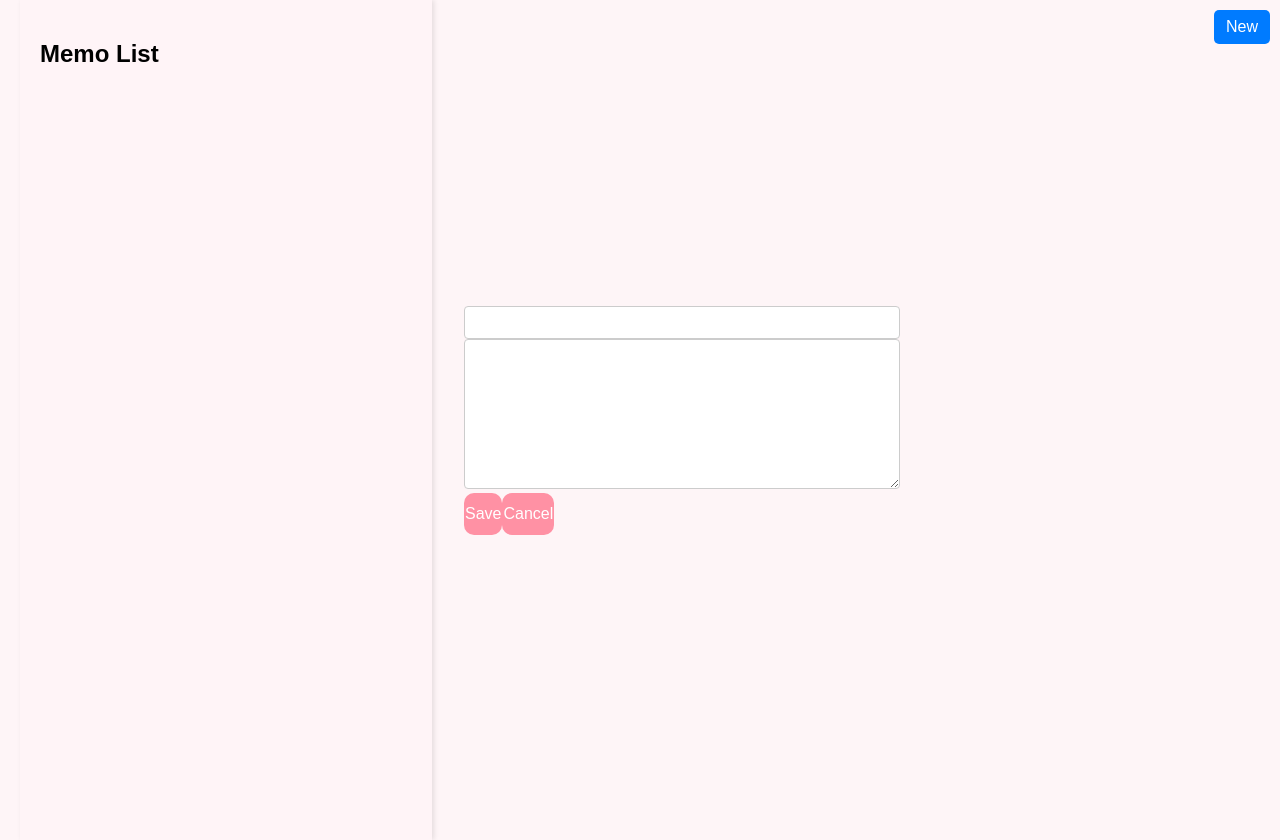
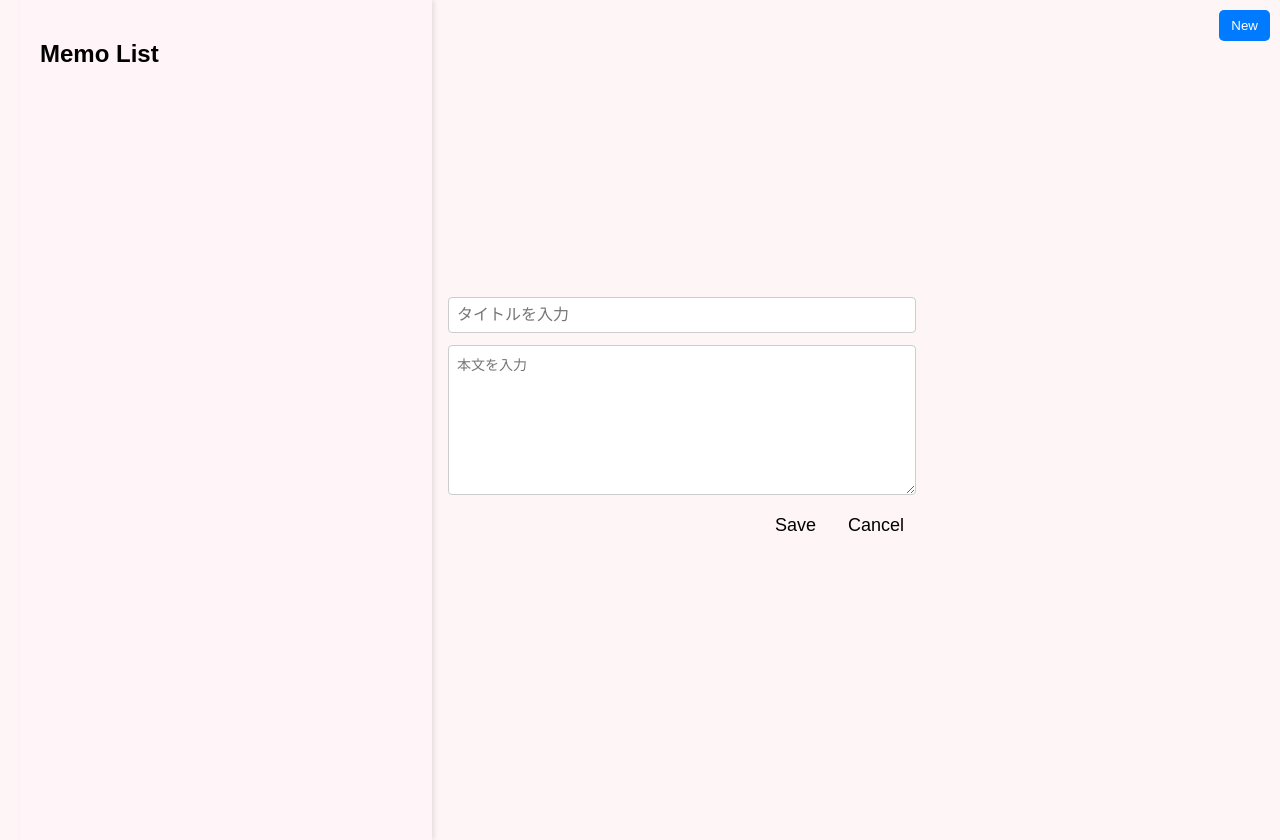
Before and after one commit to 2i-7/memo-app, a React (Create React App) app: page / in a window 1280 px wide. Both pictures are taken after a click on the button "New". Built offline with nearby package versions, Linux system fonts and the light colour scheme.

Commit message:
save, cancelのボタンのCSSを編集した

```diff
--- a/src/App.css
+++ b/src/App.css
@@ -18,8 +18,44 @@
 }
 
 .memo-editor {
-  position: relative;
-  padding: 16px;
+  display: flex;
+  flex-direction: column;
+  gap: 12px;
+}
+
+.memo-title-input {
+  width: 100%;
+  padding: 8px;
+  font-size: 16px;
+  border: 1px solid #ccc;
+  border-radius: 4px;
+}
+
+.memo-body-textarea {
+  width: 100%;
+  height: 150px;
+  padding: 8px;
+  font-size: 14px;
+  border: 1px solid #ccc;
+  border-radius: 4px;
+  resize: vertical;
+}
+
+.save-button, .cancel-button {
+  padding: 8px 12px;
+  font-size: 14px;
+  border: none;
+  border-radius: 4px;
+  cursor: pointer;
+}
+
+
+.save-button:hover {
+  background-color: #45a049; /* Save ボタンホバー時の色 */
+}
+
+.cancel-button:hover {
+  background-color: #e53935; /* Cancel ボタンホバー時の色 */
 }
 
 .memo-editor-container {
@@ -67,19 +103,9 @@ textarea {
 }
 
 button {
-  background-color: #ff91a4;
-  color: white;
-  border: none;
-  padding: 12px 1px;
-  border-radius: 10px;
-  cursor: pointer;
-  font-size: 16px;
-  transition: background-color 0.3s ease;
+  color: black;
 }
 
-button:hover {
-  background-color: #ff5c78;
-}
 
 .editor-actions {
   display: flex;
--- a/src/components/MemoEditor.tsx
+++ b/src/components/MemoEditor.tsx
@@ -31,10 +31,22 @@ const MemoEditor: React.FC<MemoEditorProps> = ({ selectedMemo, onSave, onCancel,
     <div className="memo-editor">
       {isEditing ? (
         <>
-          <input value={title} onChange={(e) => setTitle(e.target.value)} />
-          <textarea value={body} onChange={(e) => setBody(e.target.value)} />
-          <button onClick={handleSave}>Save</button>
-          <button onClick={onCancel}>Cancel</button>
+          <input
+            className="memo-title-input"
+            value={title}
+            onChange={(e) => setTitle(e.target.value)}
+            placeholder="タイトルを入力"
+          />
+          <textarea
+            className="memo-body-textarea"
+            value={body}
+            onChange={(e) => setBody(e.target.value)}
+            placeholder="本文を入力"
+          />
+          <div className="memo-actions">
+            <button className="save-button" onClick={handleSave}>Save</button>
+            <button className="cancel-button" onClick={onCancel}>Cancel</button>
+          </div>
         </>
       ) : (
         <>
```
